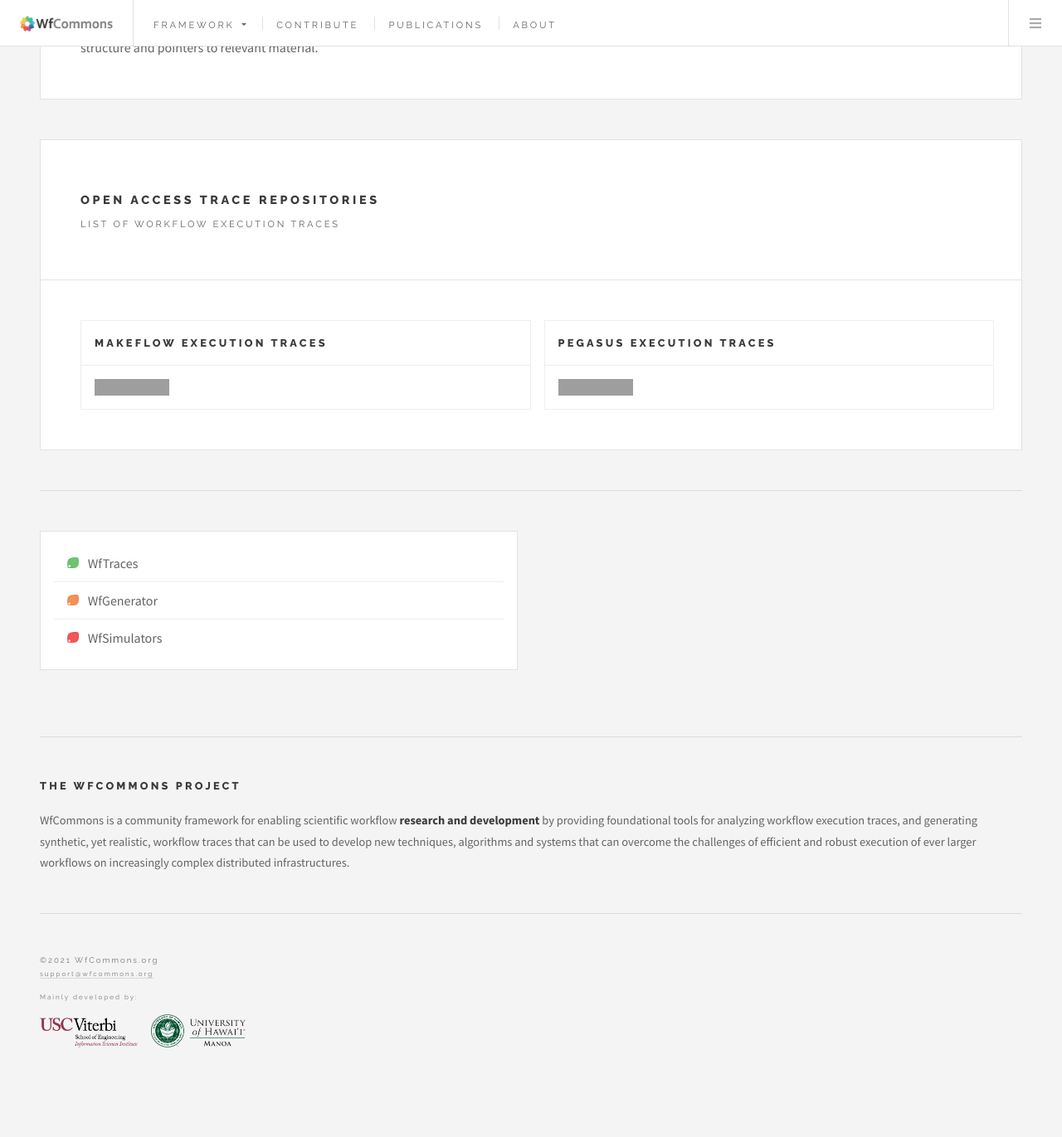
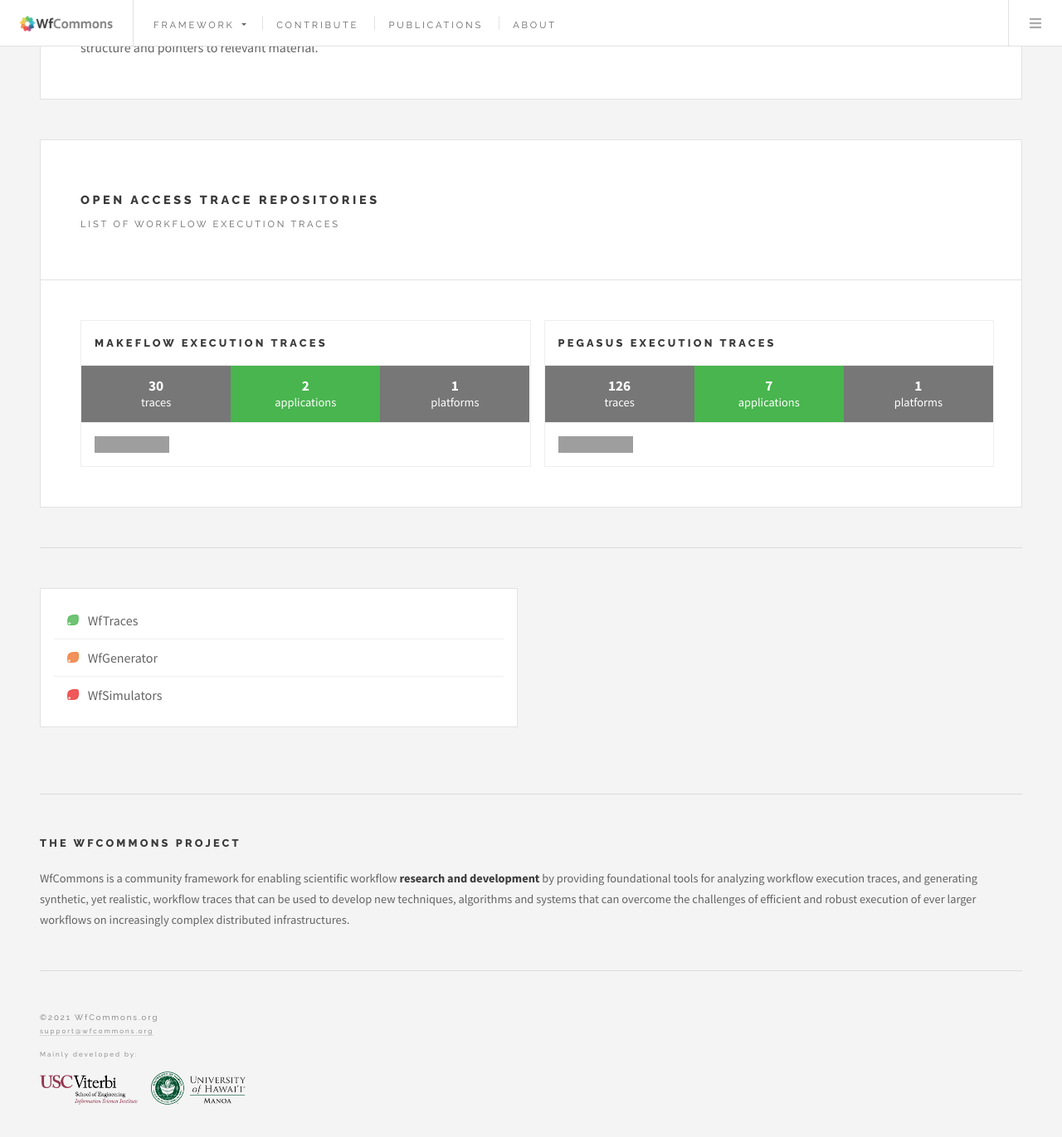
Before and after one commit to wfcommons/wfcommons.github.io, a Jekyll site: the page built from traces.html, in a window 1280 px wide and 1400 px high, scrolled down 979 px. Shown: the top 1371 px of the window at 83% size. Built offline with Jekyll 4.4.1, drawn with Linux system fonts in a browser that asks for light colours; before the commit the page ends 2310 px from its top, so only the background shows below that; grey boxes are pictures that could not be loaded.

Commit message:
adding traces

```diff
--- a/assets/css/main.css
+++ b/assets/css/main.css
@@ -4158,6 +4158,7 @@
 .trace:hover {
     box-shadow: #ccc 3px 3px 3px;
     text-decoration: none;
+    border: 1px solid #aaa;
 }
 
 .trace .header {
@@ -4170,6 +4171,24 @@
     margin: 0;
 }
 
+.trace .content {
+    text-align: center;
+    color: #fff;
+    border-bottom: 1px solid #eee;
+    line-height: 1.2em;
+}
+
+.trace .content .row {
+    margin-left: 0;
+    margin-right: 0;
+    font-size: 0.9em;
+}
+
+.trace .content strong {
+    color: #fff;
+    font-size: 1.2em;
+}
+
 .trace .footer {
     padding: 1em 1em 0.5em 1em;
 }
--- a/traces.html
+++ b/traces.html
@@ -68,6 +68,22 @@
                     <div class="header">
                         <h1>{{ t.name }}</h1>
                     </div>
+                    <div class="content">
+                        <div class="row">
+                            <div class="col-4" style="padding: 1em; background-color: #777">
+                                <strong>{{ t.traces }}</strong>
+                                <br/>traces
+                            </div>
+                            <div class="col-4" style="padding: 1em; background-color: #48B54E">
+                                <strong>{{ t.applications }}</strong>
+                                <br/>applications
+                            </div>
+                            <div class="col-4" style="padding: 1em; background-color: #777">
+                                <strong>{{ t.platforms }}</strong>
+                                <br/>platforms
+                            </div>
+                        </div>
+                    </div>
                     <div class="footer">
                         <img src="{{ t.website }}/workflows/{{ t.action }}/badge.svg"/>
                     </div>
```
